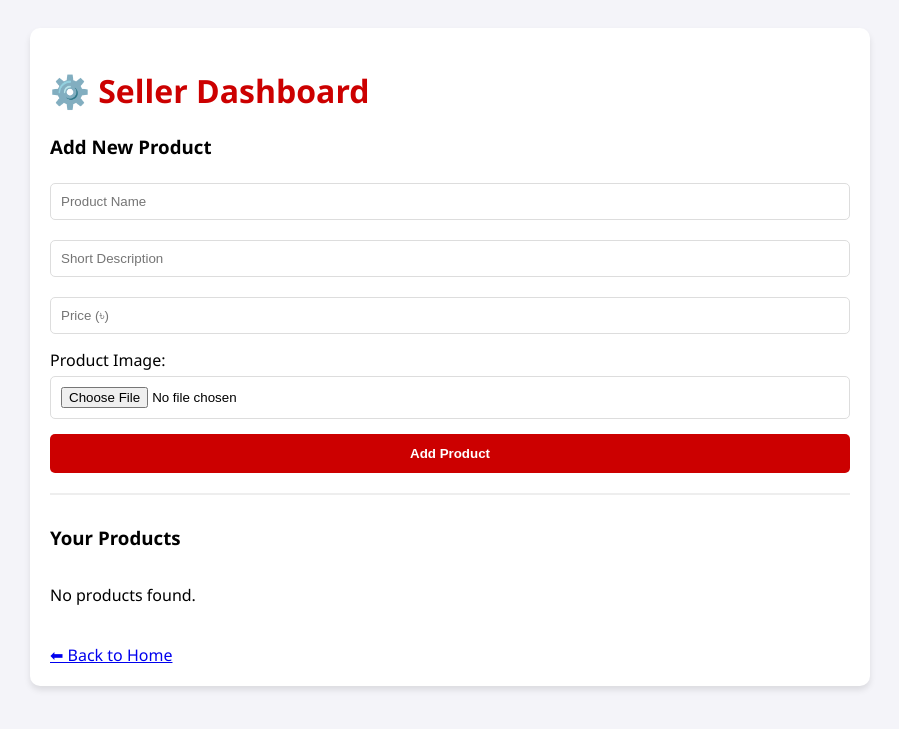
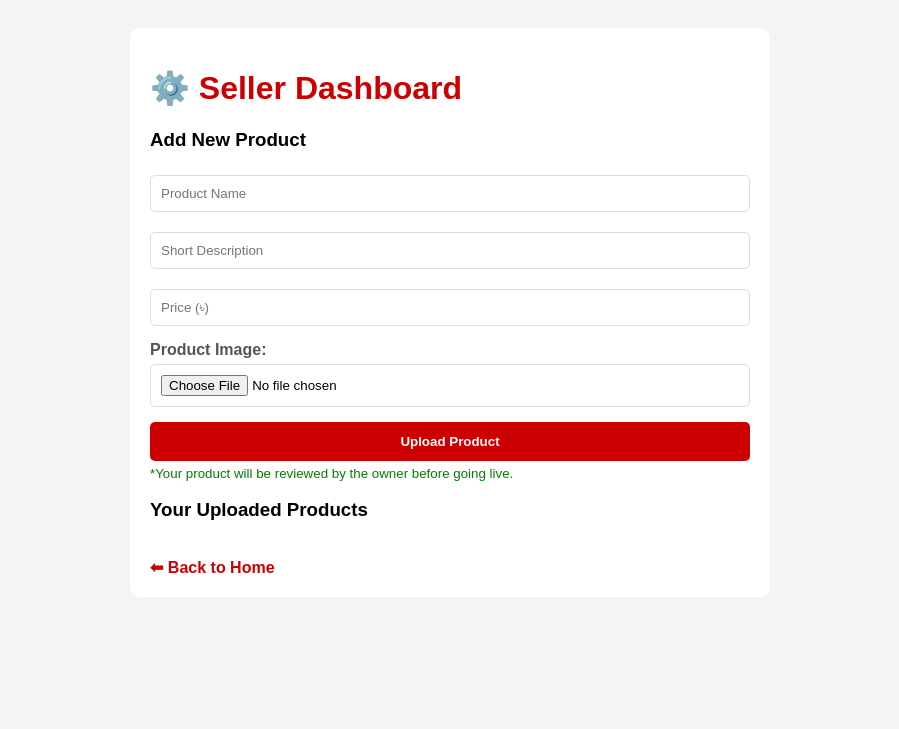
Before and after one commit to nitrotrial1month-glitch/My-funny.py, a Flask app: template templates/seller_dashboard.html in a window 1280 px wide. Shown: the top 729 px of the page, without its empty margins (190-1089 px from the left). Run offline with Flask 3, Linux system fonts and the light colour scheme; the template is opened without the code that fills it, so the values that code supplies are empty.

Commit message:
Refactor seller dashboard layout and styles

```diff
--- a/templates/seller_dashboard.html
+++ b/templates/seller_dashboard.html
@@ -1,45 +1,46 @@
 <!DOCTYPE html>
-<html lang="en">
+<html>
 <head>
-    <meta charset="UTF-8">
-    <title>Seller Dashboard | inwear</title>
+    <title>Seller Dashboard</title>
     <style>
-        body { font-family: 'Segoe UI', sans-serif; background: #f4f4f9; padding: 20px; }
-        .container { max-width: 800px; margin: auto; background: white; padding: 20px; border-radius: 10px; box-shadow: 0 4px 6px rgba(0,0,0,0.1); }
-        h1 { color: #cc0000; }
-        form { margin-bottom: 30px; border-bottom: 2px solid #eee; padding-bottom: 20px; }
+        body { font-family: sans-serif; padding: 20px; background: #f4f4f4; }
+        .container { max-width: 600px; margin: auto; background: white; padding: 20px; border-radius: 10px; }
         input { width: 100%; padding: 10px; margin: 5px 0 15px; border: 1px solid #ddd; border-radius: 5px; box-sizing: border-box; }
-        button { background: #cc0000; color: white; border: none; padding: 12px; width: 100%; cursor: pointer; border-radius: 5px; font-weight: bold; }
-        .product-list { display: grid; gap: 10px; }
-        .product-item { padding: 10px; border: 1px solid #ddd; border-radius: 5px; display: flex; justify-content: space-between; }
+        button[type="submit"] { background: #cc0000; color: white; border: none; padding: 12px; width: 100%; cursor: pointer; border-radius: 5px; font-weight: bold; }
+        .product-item { display: flex; justify-content: space-between; align-items: center; border-bottom: 1px solid #ddd; padding: 15px 0; }
+        .btn-del { background: #ff4d4d; color: white; border: none; padding: 5px 10px; cursor: pointer; border-radius: 3px; }
     </style>
 </head>
 <body>
     <div class="container">
-        <h1>⚙️ Seller Dashboard</h1>
+        <h1 style="color: #cc0000;">⚙️ Seller Dashboard</h1>
 
         <form method="POST" enctype="multipart/form-data">
             <h3>Add New Product</h3>
             <input type="text" name="name" placeholder="Product Name" required>
             <input type="text" name="desc" placeholder="Short Description">
             <input type="number" name="price" placeholder="Price (৳)" required>
-            <label>Product Image:</label>
+            <label style="font-weight: bold; color: #555;">Product Image:</label>
             <input type="file" name="image" accept="image/*" required>
-            <button type="submit">Add Product</button>
+            <button type="submit">Upload Product</button>
+            <small style="color: green; display: block; margin-top: 5px;">*Your product will be reviewed by the owner before going live.</small>
         </form>
 
-        <h3>Your Products</h3>
-        <div class="product-list">
-            {% for p in products %}
-            <div class="product-item">
-                <span><strong>{{ p.name }}</strong> - ৳{{ p.price }}</span>
+        <h3>Your Uploaded Products</h3>
+        {% for p in products %}
+        <div class="product-item">
+            <div>
+                <strong>{{ p.name }}</strong> - ৳{{ p.price }} <br>
+                <small style="color: {{ 'green' if p.status == 'Approved' else '#ff9800' }}; font-weight: bold;">
+                    Status: {{ p.status or 'Pending' }}
+                </small>
             </div>
-            {% else %}
-            <p>No products found.</p>
-            {% endfor %}
+            <form action="/delete_product/{{ p._id }}" method="POST">
+                <button type="submit" class="btn-del">Delete</button>
+            </form>
         </div>
-        <br>
-        <a href="/">⬅ Back to Home</a>
+        {% endfor %}
+        <br><a href="/" style="color: #cc0000; font-weight: bold; text-decoration: none;">⬅ Back to Home</a>
     </div>
 </body>
 </html>
```
